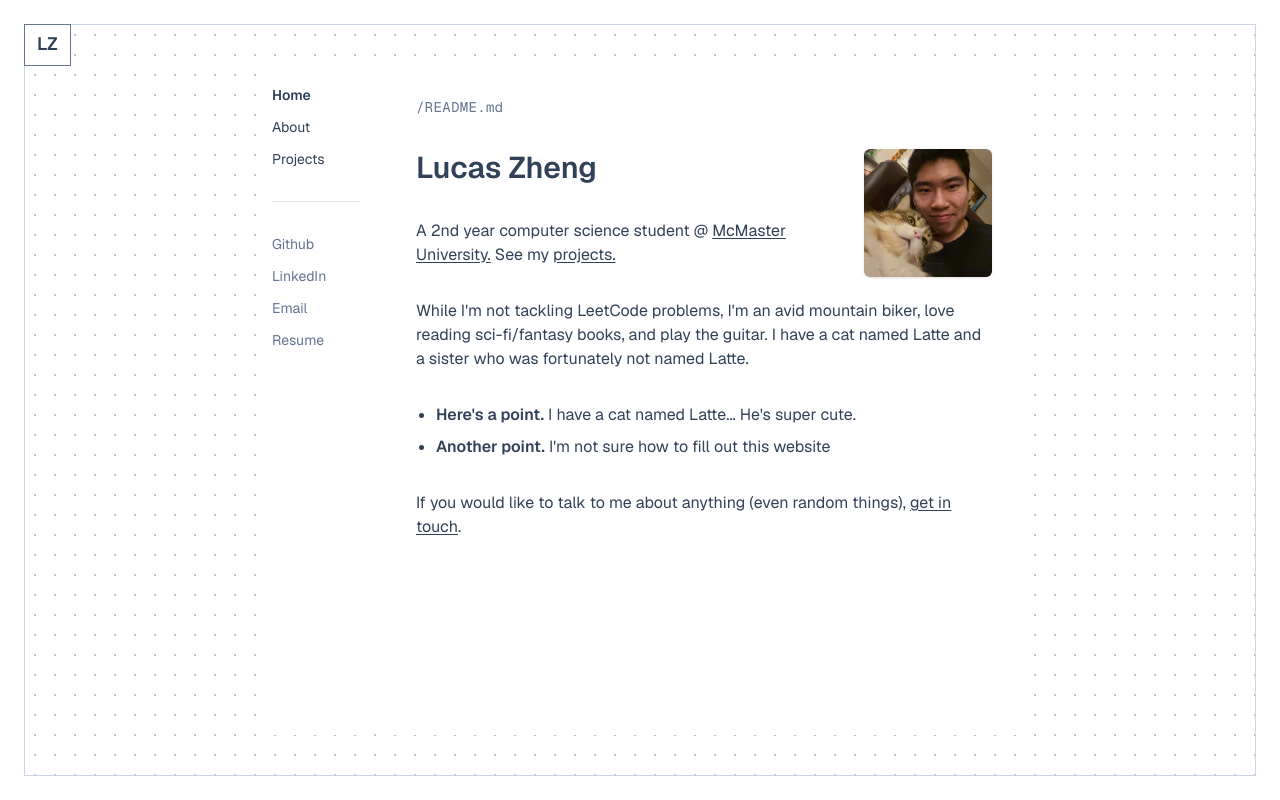
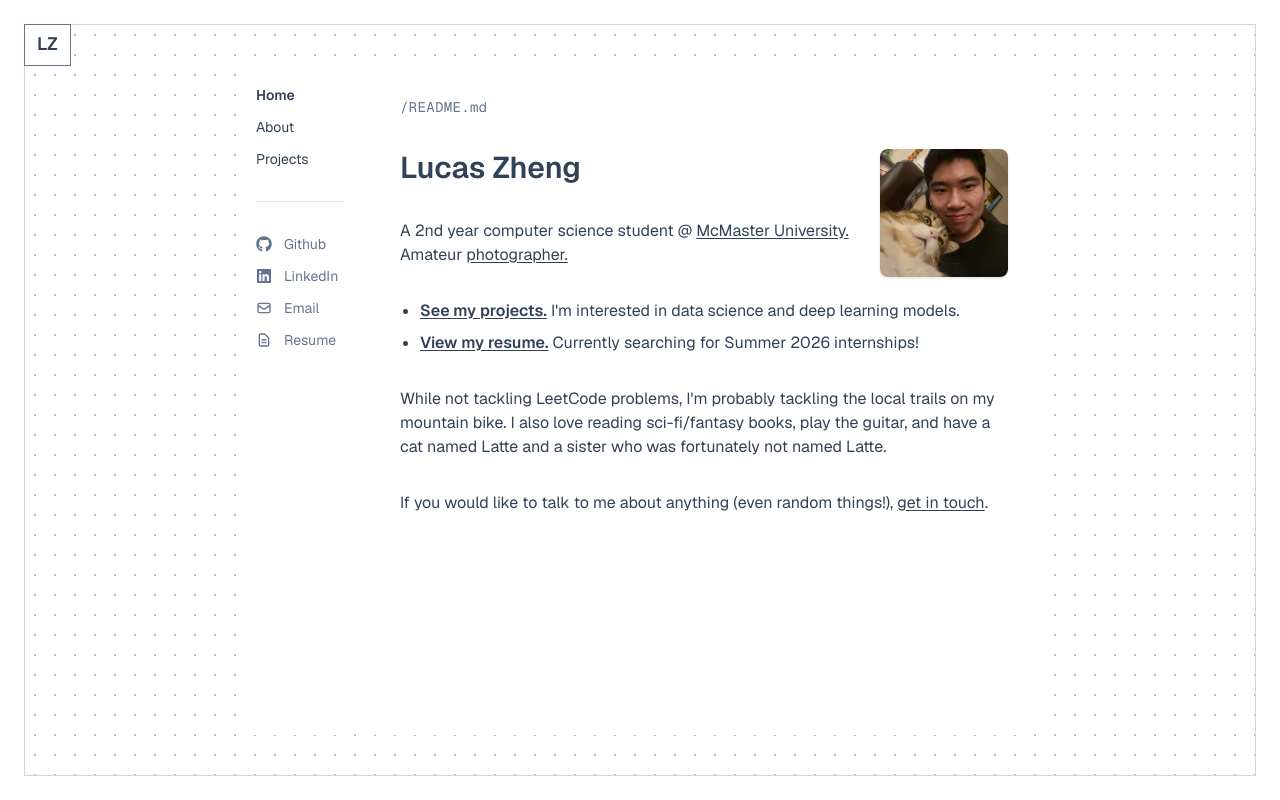
Before and after one commit to qZheng/personal-website, a Next.js app: page / in a window 1280 px wide. Built offline with nearby package versions, Linux system fonts and the light colour scheme.

Commit message:
fix: adjusted spacing and added icons, resume

```diff
--- a/app/globals.css
+++ b/app/globals.css
@@ -33,7 +33,7 @@
 @layer utilities {
   .bg-dot-grid {
     background-color: white;
-    background-image: radial-gradient(circle, rgba(73, 73, 73, 0.34) 1px, transparent 1px);
+    background-image: radial-gradient(circle, rgba(53, 53, 53, 0.34) 1px, transparent 1px);
     background-size: 20px 20px;
     background-position: 0 0;
   }
--- a/app/layout.tsx
+++ b/app/layout.tsx
@@ -6,6 +6,10 @@ import Link from "next/link";
 import { usePathname } from "next/navigation";
 import { Geist, Geist_Mono } from "next/font/google";
 import "./globals.css";
+
+import { FaGithub, FaLink, FaLinkedin } from "react-icons/fa";
+import { HiOutlineMail } from "react-icons/hi";
+import { HiOutlineDocumentText } from "react-icons/hi";
 
 const geistSans = Geist({
   variable: "--font-geist-sans",
@@ -46,7 +50,7 @@ export default function RootLayout({
 
           {/* content area */}
           <div className="relative h-full w-full overflow-y-auto px-6 py-8 md:px-12 md:py-10">
-            <div className="mx-auto flex h-full max-w-3xl gap-2">
+            <div className="mx-auto flex h-full max-w-[50rem] gap-2">
               {/* vertical nav */}
               <aside className="hidden md:flex w-30 shrink-0 flex-col justify-between rounded-lg bg-white px-4 py-5">
                 <nav className="space-y-8 text-sm text-slate-500">
@@ -91,6 +95,7 @@ export default function RootLayout({
                       target="_blank"
                       className="flex items-center gap-3 no-underline hover:text-slate-600"
                     >
+                      <FaGithub className="h-4 w-4" />
                       <span>Github</span>
                     </a>
                     <a
@@ -98,24 +103,28 @@ export default function RootLayout({
                       target="_blank"
                       className="flex items-center gap-3 no-underline hover:text-slate-600"
                     >
+                      <FaLinkedin className="h-4 w-4" />
                       <span>LinkedIn</span>
                     </a>
                     <a
                       href="mailto:hello@lucaszheng.net"
                       className="flex items-center gap-3 no-underline hover:text-slate-600"
                     >
+                      <HiOutlineMail className="h-4 w-4" />
                       <span>Email</span>
                     </a>
                     <a
-                      href="#"
+                      href="/Lucas_Zheng_Resume.pdf"
+                      target="_blank"
                       className="flex items-center gap-3 no-underline hover:text-slate-600"
                     >
+                      <HiOutlineDocumentText className="h-4 w-4" />
                       <span>Resume</span>
                     </a>
                   </div>
                 </nav>
               </aside>
-              <main className="flex-1 max-w-3xl rounded-lg bg-white px-8 py-8">
+              <main className="flex-1 max-w-4xl rounded-lg bg-white px-8 py-8">
                 {children}
               </main>
             </div>
--- a/app/page.tsx
+++ b/app/page.tsx
@@ -8,28 +8,30 @@ export default function HomePage() {
       <img
         src="/images/latte_and_i.jpeg"
         alt="Lucas Zheng"
-        className="w-32 h-32 object-cover rounded-md shadow-sm float-right ml-6 mb-2"
+        className="w-32 h-32 object-cover rounded-lg shadow-sm float-right ml-6 mb-2"
       />
       <h1 className="text-4xl md:text-3xl font-semibold leading-tight">Lucas Zheng</h1>
 
       <p className="text-slate-700">
-        A 2nd year computer science student @ <a href="https://www.mcmaster.ca/" target="_blank">McMaster University.</a> See my <a>projects.</a>
+        A 2nd year computer science student @ <a href="https://www.mcmaster.ca/" target="_blank">McMaster University.
+        </a> Amateur <a>photographer.</a>
+        {/* todo add random photo on hover */}
       </p>
+      <ul className="list-disc pl-5 space-y-2 text-slate-700">
+        <li>
+          <span className="font-semibold"><a href="/projects">See my projects.</a></span> I'm interested in data science and deep learning models.
+        </li>
+        <li>
+          <span className="font-semibold"><a href="/Lucas_Zheng_Resume.pdf" target="_blank">View my resume.</a></span> Currently searching for Summer 2026 internships!
+        </li>
+      </ul>
       <p>
-        While I'm not tackling LeetCode problems, I'm an avid mountain biker, love reading sci-fi/fantasy books, and play the guitar. I have a cat named Latte and a sister who was fortunately not named Latte.
+        While not tackling LeetCode problems, I'm probably tackling the local trails on my mountain bike. I also love reading sci-fi/fantasy books, play the guitar, and have a cat named Latte and a sister who was fortunately not named Latte.
       </p>
 
-      <ul className="list-disc pl-5 space-y-2 text-slate-700">
-        <li>
-          <span className="font-semibold">Here's a point.</span> I have a cat named Latte... He&apos;s super cute.
-        </li>
-        <li>
-          <span className="font-semibold">Another point.</span> I'm not sure how to fill out this website
-        </li>
-      </ul>
 
       <p className="text-slate-700">
-        If you would like to talk to me about anything (even random things),{" "}
+        If you would like to talk to me about anything (even random things!),{" "}
         <a href="#">get in touch</a>.
       </p>
     </div>
--- a/package.json
+++ b/package.json
@@ -11,7 +11,8 @@
   "dependencies": {
     "next": "16.0.3",
     "react": "19.2.0",
-    "react-dom": "19.2.0"
+    "react-dom": "19.2.0",
+    "react-icons": "^5.5.0"
   },
   "devDependencies": {
     "@tailwindcss/postcss": "^4",
```
Also changed, not shown: 2 other files (tests, documents, lock files or other folders).
